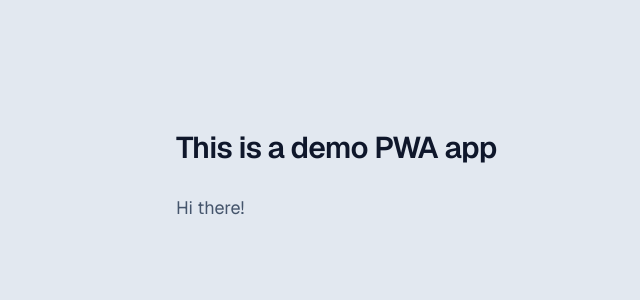
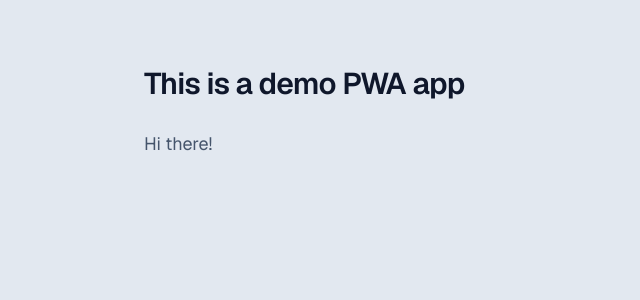
Before and after one commit to hendraaagil/next-pwa-web-push, a Next.js app: page / in a window 1280 px wide. Shown: the top 300 px of the page, without its empty margins (144-784 px from the left). Built offline with nearby package versions, Linux system fonts and the light colour scheme.

Commit message:
style: reduce padding

```diff
--- a/app/page.tsx
+++ b/app/page.tsx
@@ -1,7 +1,7 @@
 export default function Home() {
   return (
     <div className="flex min-h-screen items-center justify-center bg-slate-200 font-sans">
-      <main className="flex min-h-screen w-full max-w-3xl flex-col items-center justify-between py-32 px-16 sm:items-start">
+      <main className="flex min-h-screen w-full max-w-3xl flex-col items-center justify-between py-16 px-8 sm:items-start">
         <div className="flex flex-col items-center gap-6 text-center sm:items-start sm:text-left">
           <h1 className="text-3xl font-semibold leading-10 tracking-tight text-slate-900">
             This is a demo PWA app
```
